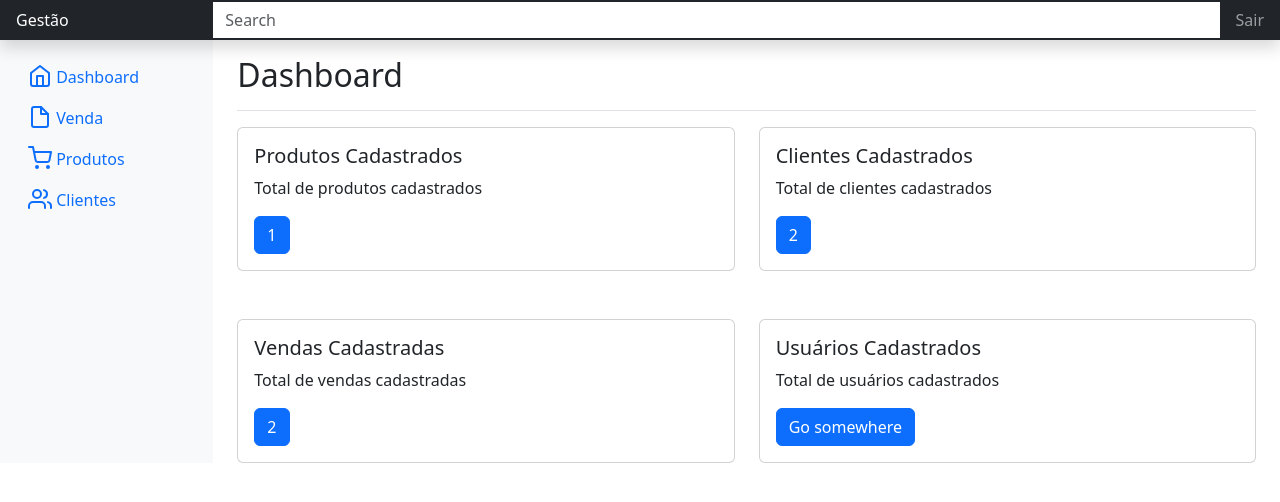
After one commit to HenriqueMa1a/Mentoria-Laravel-10, a Laravel app: page /dashboard in a window 1280 px wide. The commit adds this page. Shown: the top 502 px of the page. Run offline with Laravel 10, Linux system fonts and the light colour scheme; data comes from the database, SQL or seed files in the repository; some libraries are stand-ins or nearby versions.

Commit message:
feature: Dashboard com modais

```diff
--- /dev/null
+++ b/app/Http/Controllers/DashboardController.php
@@ -0,0 +1,39 @@
+<?php
+
+namespace App\Http\Controllers;
+
+use App\Models\Cliente;
+use App\Models\Produto;
+use App\Models\Venda;
+use Illuminate\Http\Request;
+
+class DashboardController extends Controller
+{
+    public function index()
+    {
+        $totalDeProdutoCadastrado = $this->buscaTotalProdutoCadastrado();
+        $totalDeClienteCadastrado = $this->buscaTotalClienteCadastrado();
+        $totalDeVendaCadastrado = $this->buscaTotalVendaCadastrado();
+
+        return view('pages.dashboard.dashboard', compact('totalDeProdutoCadastrado', 'totalDeClienteCadastrado', 'totalDeVendaCadastrado'));
+    }
+
+    public function buscaTotalProdutoCadastrado()
+    {
+        $findProduto = Produto::all()->count();
+
+        return $findProduto;
+    }
+    public function buscaTotalClienteCadastrado()
+    {
+        $findCliente = Cliente::all()->count();
+
+        return $findCliente;
+    }
+    public function buscaTotalVendaCadastrado()
+    {
+        $findVenda = Venda::all()->count();
+
+        return $findVenda;
+    }
+}
--- a/resources/views/components/navegacao.blade.php
+++ b/resources/views/components/navegacao.blade.php
@@ -2,7 +2,7 @@
     <div class="position-sticky pt-3 sidebar-sticky">
       <ul class="nav flex-column">
         <li class="nav-item">
-          <a class="nav-link active" aria-current="page" href="#">
+          <a class="nav-link active" aria-current="page" href="{{route('dashboard.index')}}">
             <span data-feather="home" class="align-text-bottom"></span>
             Dashboard
           </a>
--- /dev/null
+++ b/resources/views/pages/dashboard/dashboard.blade.php
@@ -0,0 +1,48 @@
+@extends('index')
+
+@section('content')
+    <div class="d-flex justify-content-between flex-wrap flex-md-nowrap align-items-center pt-3 pb-2 mb-3 border-bottom">
+        <h1 class="h2">Dashboard</h1>
+    </div>
+    <div class="row">
+        <div class="col-sm-6">
+            <div class="card">
+                <div class="card-body">
+                    <h5 class="card-title">Produtos Cadastrados</h5>
+                    <p class="card-text">Total de produtos cadastrados</p>
+                    <a href="#" class="btn btn-primary">{{$totalDeProdutoCadastrado}}</a>
+                </div>
+            </div>
+        </div>
+        <div class="col-sm-6">
+            <div class="card">
+                <div class="card-body">
+                    <h5 class="card-title">Clientes Cadastrados</h5>
+                    <p class="card-text">Total de clientes cadastrados</p>
+                    <a href="#" class="btn btn-primary">{{$totalDeClienteCadastrado}}</a>
+                </div>
+            </div>
+        </div>
+    </div>
+
+    <div class="row mt-5">
+        <div class="col-sm-6">
+          <div class="card">
+            <div class="card-body">
+              <h5 class="card-title">Vendas Cadastradas</h5>
+              <p class="card-text">Total de vendas cadastradas</p>
+              <a href="#" class="btn btn-primary">{{$totalDeVendaCadastrado}}</a>
+            </div>
+          </div>
+        </div>
+        <div class="col-sm-6">
+          <div class="card">
+            <div class="card-body">
+              <h5 class="card-title">Usuários Cadastrados</h5>
+              <p class="card-text">Total de usuários cadastrados</p>
+              <a href="#" class="btn btn-primary">Go somewhere</a>
+            </div>
+          </div>
+        </div>
+      </div>
+@endsection
--- a/routes/web.php
+++ b/routes/web.php
@@ -1,14 +1,14 @@
 <?php
 
 use App\Http\Controllers\ClientesController;
+use App\Http\Controllers\DashboardController;
 use App\Http\Controllers\ProdutosController;
 use App\Http\Controllers\VendaController;
 use Illuminate\Support\Facades\Route;
 
 
-// vai virar um controller depois
-Route::get('/', function () {
-    return view('index');
+Route::prefix('dashboard')->group(function () {
+    Route::get('/', [DashboardController::class, 'index'])->name('dashboard.index');
 });
 
 //Produtos
```
